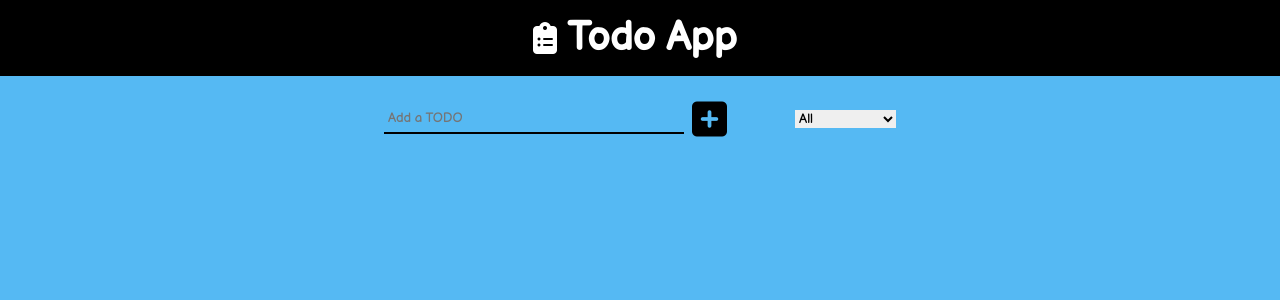
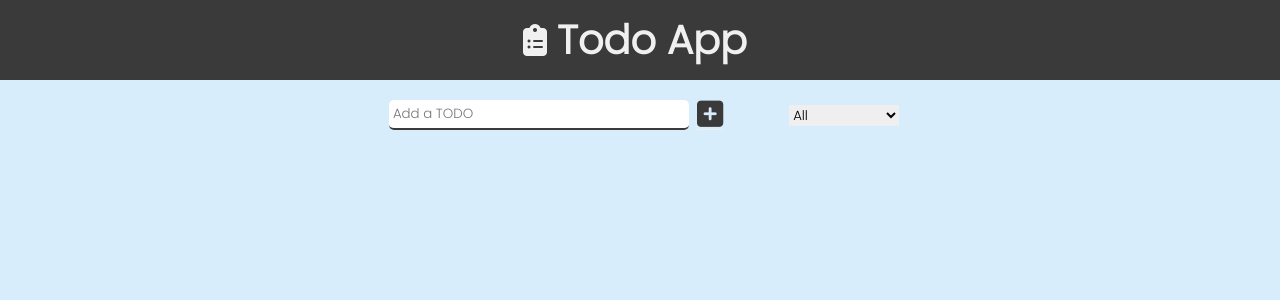
Before and after one commit to tusharkandpal/Todo-react-app, a React (Create React App) app: page / in a window 1280 px wide. Shown: the top 300 px of the page. Built offline with nearby package versions, Linux system fonts and the light colour scheme.

Commit message:
redesign

```diff
--- a/public/index.html
+++ b/public/index.html
@@ -3,11 +3,11 @@
 
 <head>
   <meta charset="utf-8" />
-  <link rel="icon" href="%PUBLIC_URL%/favicon.ico" />
+  <link rel="icon" href="./logo.png" />
   <meta name="viewport" content="width=device-width, initial-scale=1" />
   <meta name="theme-color" content="#000000" />
   <meta name="description" content="Web site created using create-react-app" />
-  <link rel="apple-touch-icon" href="%PUBLIC_URL%/logo192.png" />
+  <link rel="apple-touch-icon" href="./logo.png" />
   <!--
       manifest.json provides metadata used when your web app is installed on a
       user's mobile device or desktop. See https://developers.google.com/web/fundamentals/web-app-manifest/
--- a/src/App.css
+++ b/src/App.css
@@ -1,103 +1,95 @@
-@import url("https://fonts.googleapis.com/css2?family=Balsamiq+Sans&display=swap");
+@import url("https://fonts.googleapis.com/css2?family=Poppins:wght@300&display=swap");
 
-*{
+* {
   box-sizing: border-box;
   margin: 0;
   padding: 0;
-  font-family: "Balsamiq Sans", cursive;
+  font-family: "Poppins", sans-serif;
   outline: none;
   border: none;
 }
 
-body{
-  line-height: 1.4;
-  background-color: #55b9f3
+body {
+  color: #f0f0f0;
+  background-color: #d7edfc;
 }
 
-a{
-  color: #333;
-  text-decoration: none;
-}
-
-.neu{
-  border-radius: 5px;
-background: #55b9f3;
-box-shadow:  5px 5px 2px #489dcf,
-             -5px -5px 2px #62d5ff;
-}
-
-header{
+ /* Class Utilities */
+.flex {
   display: flex;
   align-items: center;
   justify-content: center;
-  color: white;
-  background-color: #000;
 }
 
-h2{
+/* Elements */
+header,.todo,.complete-btn,.trash-btn {
+  background-color: #3a3a3a;
+}
+h2 {
   padding: 10px;
   font-size: 40px;
 }
-
-.todo-container{
-  display: flex;
-  flex-direction: column;
-  align-items: center;
-  margin-top: 30px;
+form input {
+  width: 300px;
+  height: 30px;
+  padding: 4px;
+  border-radius: 5px;
+  border-bottom: 2px solid #3a3a3a;
 }
-
-.todo{
-  display: flex;
-  margin: 15px;
-  border: 2px solid black;
-  border-radius: 5px;
-  padding: 5px;
-}
-
-button{
+button {
   margin: 3px 8px;
   cursor: pointer;
-  background: #55b9f3;
+  font-size: 10px;
 }
-
-li{
-  list-style: none;
+li {
   width: 300px;
-  font-size: 20px;
   word-wrap: break-word;
   margin: 3px;
 }
 
-form, .newTodo, .filter{
+/* Other classes */
+.todo-list {
   display: flex;
-  align-items: center;
   justify-content: center;
-  margin: 10px;
+  flex-wrap: wrap;
+  list-style: none;
+  margin-top: 30px;
 }
-
-form input{
-  width: 300px;
-  height: 30px;
-  padding: 4px;
-  background-color: #55b9f3;
-  border-bottom: 2px solid black;
+.todo {
+  display: flex;
+  margin: 8px;
+  border-radius: 5px;
+  padding: 5px;
 }
-
-.filter{
+form,
+.newTodo{
+  margin: 8px;
+}
+.add-btn {
+  color: #3a3a3a;
+  background: #d7edfc;
+}
+.complete-btn {
+  color: rgb(73, 172, 73);
+}
+.trash-btn {
+  color: rgb(194, 3, 3);
+}
+.filter {
   margin-left: 50px;
 }
 
-@media screen and (max-width: 500px) {
-  form{
+@media screen and (max-width: 530px) {
+  form {
     flex-direction: column;
   }
-  form input{
+  form input {
     width: 250px;
   }
-  li{
+  li {
     width: 180px;
   }
-  .filter{
+  .filter {
     margin: 0;
   }
 }
--- a/src/App.js
+++ b/src/App.js
@@ -55,15 +55,9 @@ function App() {
 
   }, [todos, status]); // when these variable changes
 
-
-
-
-
-
-
   return (
     <div className="app">
-      <header>
+      <header className='flex'>
         <i className="fas fa-clipboard-list fa-2x"></i>
         <h2> Todo App</h2>
       </header>
--- a/src/components/AddItem.js
+++ b/src/components/AddItem.js
@@ -25,8 +25,8 @@ const AddItem = ({ inputText, setInputText, todos, setTodos, setStatus }) => {
     setStatus(e.target.value);
   };
   return (
-    <form>
-      <div className="newTodo">
+    <form className='flex'>
+      <div className="newTodo flex">
         <input
           type="text"
           className="todo-input"
@@ -36,7 +36,7 @@ const AddItem = ({ inputText, setInputText, todos, setTodos, setStatus }) => {
           value={inputText}
         />
         <button type="submit" onClick={submitHandler}>
-          <i className="fas fa-plus-square fa-3x"></i>
+          <i className="fas fa-plus-square fa-3x add-btn"></i>
         </button>
       </div>
       <div className="filter">
--- a/src/components/TodosList.js
+++ b/src/components/TodosList.js
@@ -3,8 +3,7 @@ import TodoItem from "./TodoItem";
 
 const TodosList = ({ todos, setTodos, filteredTodos }) => {
   return (
-    <div className="todo-container">
-      <ul className="todo-list neu">
+      <ul className="todo-list">
         {filteredTodos.map((todo) => (
           <TodoItem
             todo={todo}
@@ -14,7 +13,6 @@ const TodosList = ({ todos, setTodos, filteredTodos }) => {
           />
         ))}
       </ul>
-    </div>
   );
 };
 
```
Also changed, not shown: public/logo.png (added), 1 other file (tests, documents, lock files or other folders).
